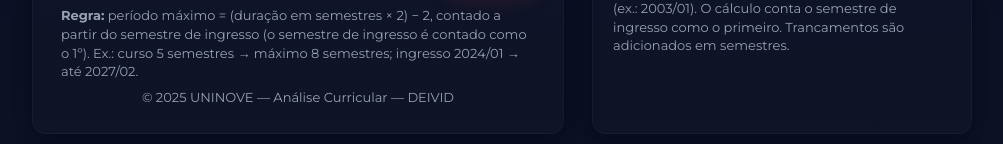
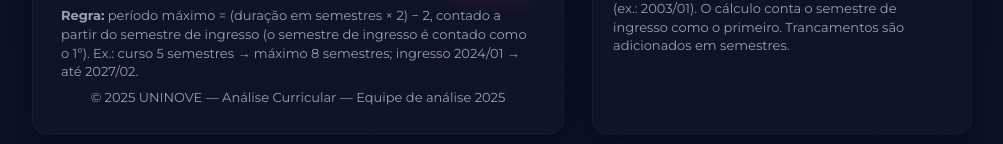
Before and after one commit to deividsantosdematos11-prog/calculadora-uninove, a plain HTML site: page index.html in a window 1280 px wide. Shown: the part 504-648 px from the top of the page, without its empty margins (138-1141 px from the left). Drawn offline with Linux system fonts and the light colour scheme.

```diff
--- a/index.html
+++ b/index.html
@@ -254,7 +254,7 @@
                 </div>
             </div>
 
-            <footer>© 2025 UNINOVE — Análise Curricular — DEIVID</footer>
+            <footer>© 2025 UNINOVE — Análise Curricular — Equipe de análise 2025 </footer>
         </div>
 
         <aside class="aside" aria-label="Resumo">
```
